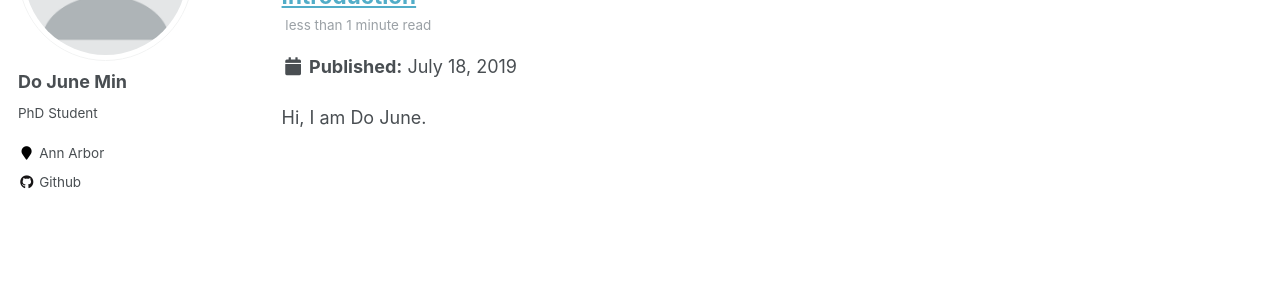
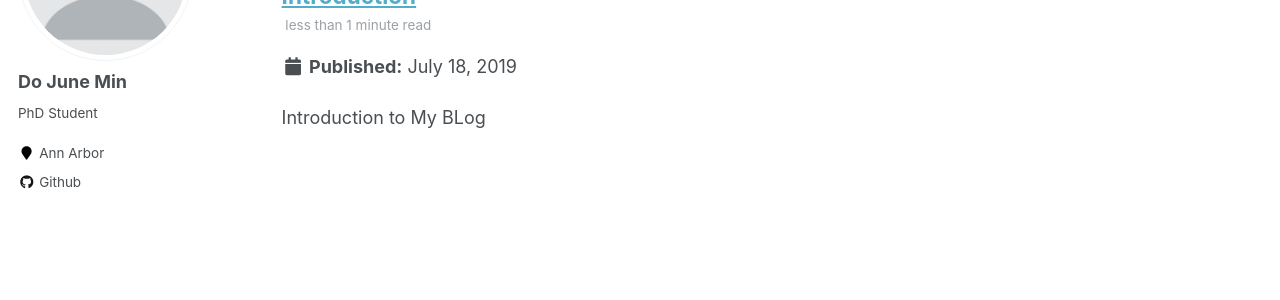
Before and after one commit to mindojune/mindojune.github.io, a Jekyll site: the page built from _pages/year-archive.html, in a window 1280 px wide. Shown: the part 232-532 px from the top of the page. Built offline with Jekyll 4.4.1, drawn with Linux system fonts in a browser that asks for light colours.

Commit message:
Update 2019-07-18-introduction.md

```diff
--- a/_posts/2019-07-18-introduction.md
+++ b/_posts/2019-07-18-introduction.md
@@ -1,7 +1,7 @@
 ---
-layout: post
 title: Introduction
 categories: intro, start
+excerpt: Introduction to My BLog
 comment: true
 ---
 
```
